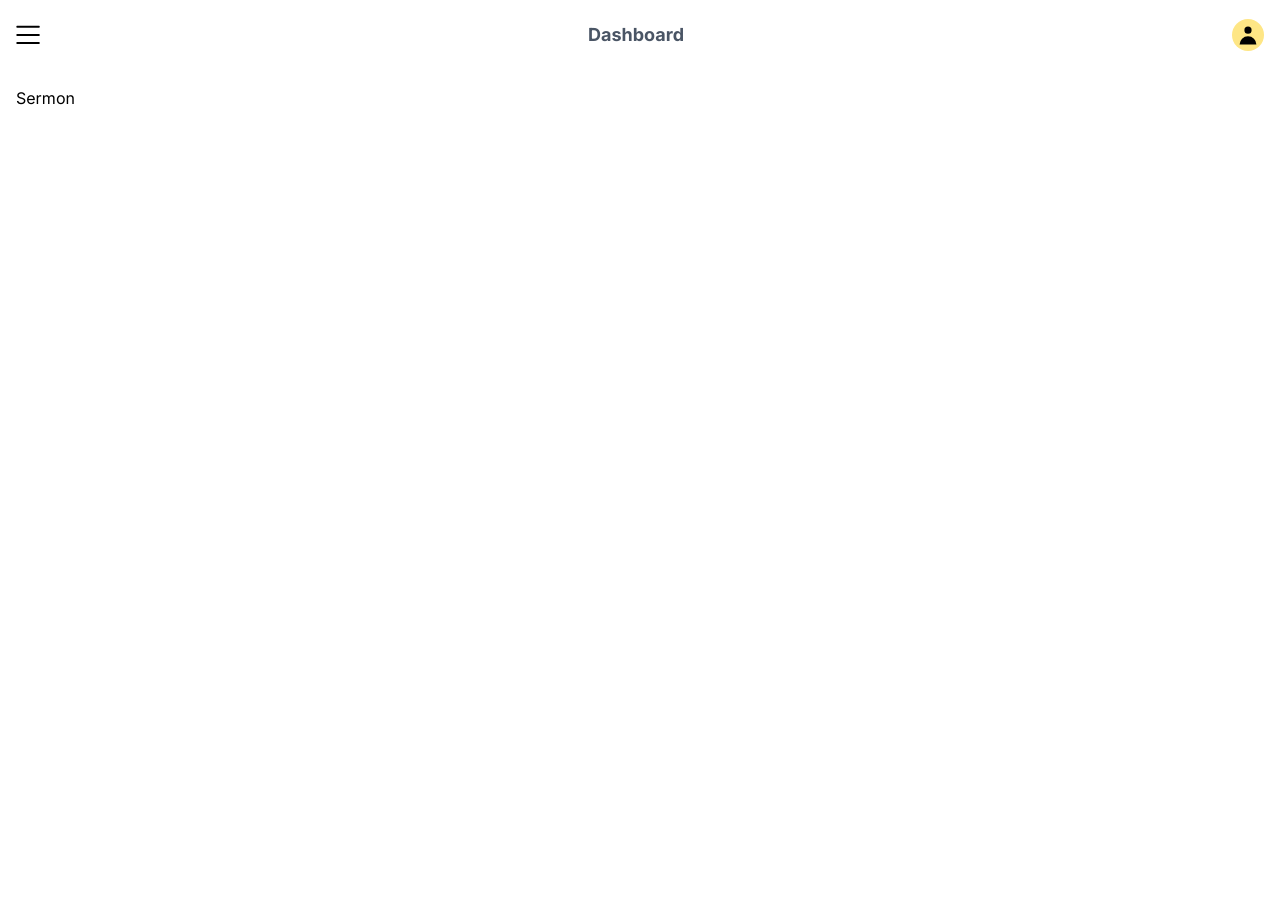
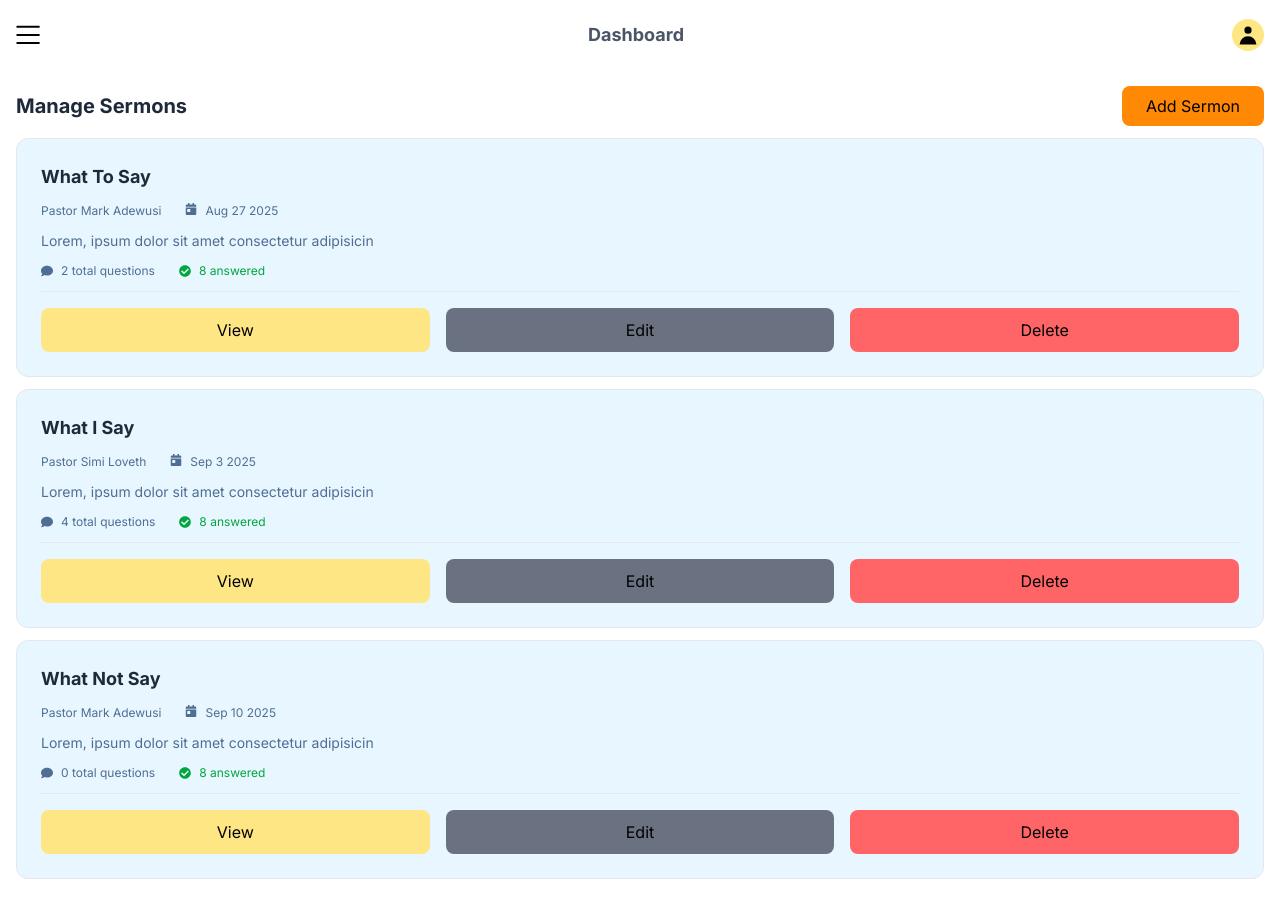
Before and after one commit to dub-ing/HiRabbi, a React (Vite) app: page /sermons in a window 1280 px wide. Before the commit the page ends 800 px from the top, so only its background shows below. Built offline with nearby package versions, Linux system fonts and the light colour scheme.

Commit message:
added sermons screen

```diff
--- /dev/null
+++ b/src/features/sermons/Sermon.jsx
@@ -0,0 +1,49 @@
+import { FaCalendarDay, FaCheckCircle, FaComment } from "react-icons/fa";
+import Title from "../../ui/Title";
+function Sermon({ sermon }) {
+    const {topic, pastor, date, description, questions} = sermon
+  return (
+    <div class="py-6 my-3 px-6 border border-gray-200 rounded-xl bg-[#E8F6FF] overflow-scroll">
+      <div class="flex flex-col items-start justify-between gap-3">
+        <Title color="gray-800" size="lg" font="bold">
+          {topic}
+        </Title>
+        <div class="flex items-center justify-between gap-6">
+          <h4 class="text-xs text-[#4F6E94] font-normal">{pastor}</h4>
+          <div class="flex justify-between gap-2">
+            <FaCalendarDay color="#4F6E94" size="12px" />
+            <span class="text-xs text-[#4F6E94] font-normal">
+              {date}
+            </span>
+          </div>
+        </div>
+        <p class="text-sm text-[#4F6E94] font-normal">
+          {description.slice(0, 50)}
+        </p>
+        <div class="text-xs text-[#4F6E94] font-normal flex items-center gap-6">
+          <div class="flex items-center gap-2">
+            <FaComment />
+            <span>{`${
+              questions ? questions.length : 0
+            } total questions`}</span>
+          </div>
+          <div class="flex items-center gap-2 text-green-600">
+            <FaCheckCircle />
+            <span>8 answered</span>
+          </div>
+        </div>
+        <div class="w-full border-t border-gray-200 pt-4 flex justify-between gap-4">
+          <button class="w-1/3 px-4 py-2.5 bg-amber-200 rounded-lg">
+            View
+          </button>
+          <button class="w-1/3 px-4 py-2.5 bg-gray-500 rounded-lg">Edit</button>
+          <button class="w-1/3 px-4 py-2.5 bg-red-400 rounded-lg">
+            Delete
+          </button>
+        </div>
+      </div>
+    </div>
+  );
+}
+
+export default Sermon;
--- /dev/null
+++ b/src/features/sermons/SermonLayout.jsx
@@ -0,0 +1,22 @@
+
+import { sermons } from "../../data/sermons";
+import Title from "../../ui/Title";
+import Sermon from "./Sermon";
+
+function SermonLayout() {
+  return (
+    <>
+      <div class="flex items-center justify-between">
+        <Title color="gray-800" size="xl" font="bold">
+          Manage Sermons
+        </Title>
+        <button class="px-6 py-2 bg-orange-400 rounded-lg">Add Sermon</button>
+      </div>
+      {sermons.map((sermon) => (
+        <Sermon sermon={sermon} key={sermon.id} />
+      ))}
+    </>
+  );
+}
+
+export default SermonLayout;
--- a/src/pages/Sermons.jsx
+++ b/src/pages/Sermons.jsx
@@ -1,8 +1,8 @@
+import SermonLayout from "../features/sermons/SermonLayout"
+
 function Sermons() {
     return (
-        <div>
-            Sermon
-        </div>
+        <SermonLayout />
     )
 }
 
```
